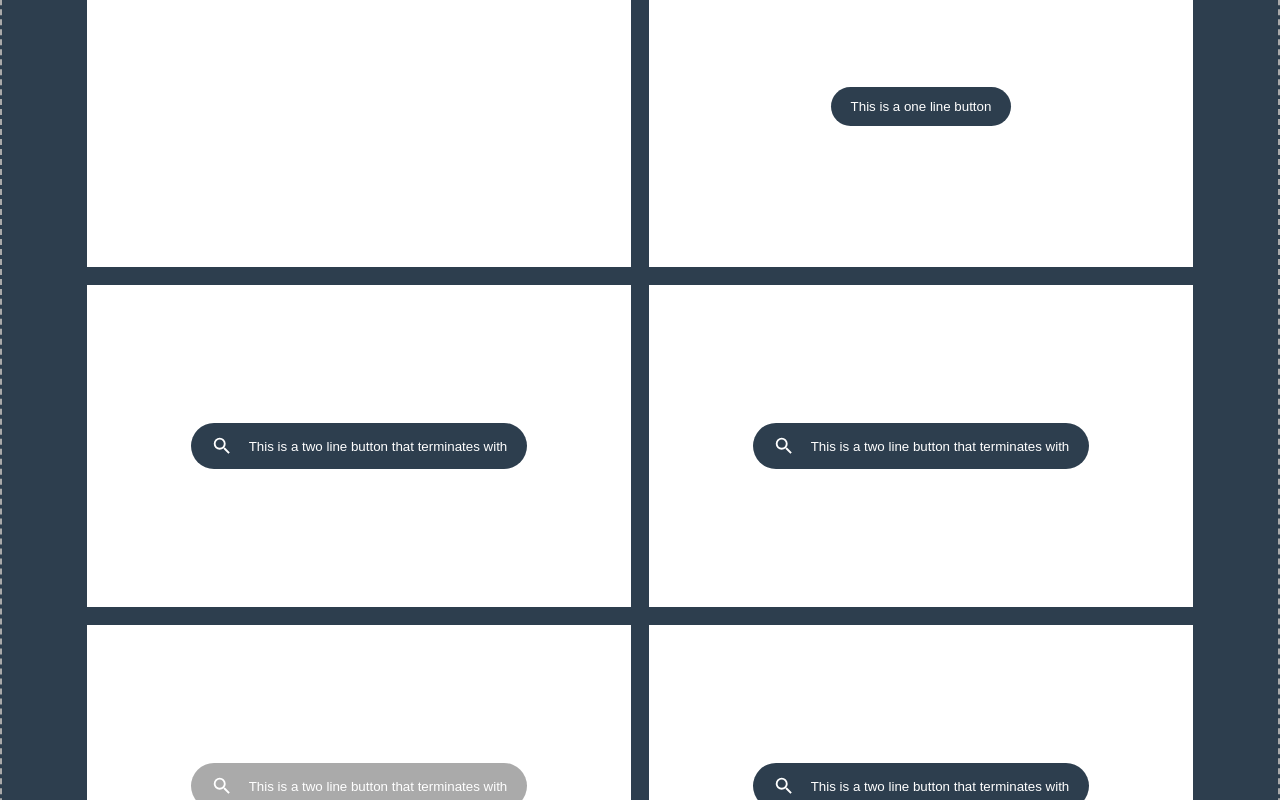
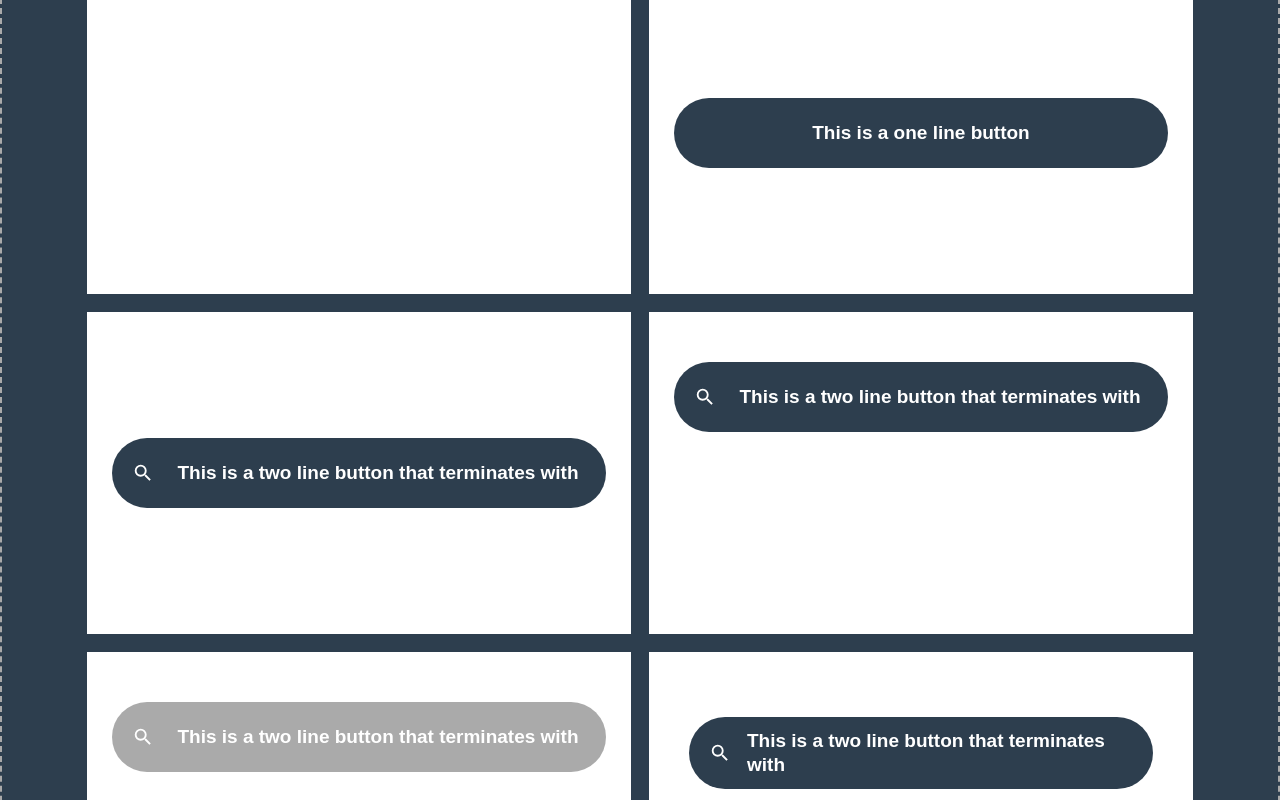
Before and after one commit to jhonnovax/react-components-scss-modules, a React (Create React App) app: page / in a window 1280 px wide. Shown: the part 740-1540 px from the top of the page. Built offline with nearby package versions, Linux system fonts and the light colour scheme.

Commit message:
Fixed issue with font size and refactored styles of card buttons

```diff
--- a/src/components/firm-facts/firm-facts-button/firm-facts-button.module.scss
+++ b/src/components/firm-facts/firm-facts-button/firm-facts-button.module.scss
@@ -10,6 +10,8 @@
 	cursor: pointer;
 	transition: all 0.3s ease-in-out;
 	overflow: hidden;
+	min-height: 70px;
+	width: 100%;
 
 	svg {
 		flex-shrink: 0;
@@ -17,10 +19,12 @@
 		margin-right: 16px;
 	}
 
-	text {
+	.text {
+		margin: 0 auto;
 		font-size: 1.9rem;
 		line-height: 24px;
 		font-weight: 600;
+		text-align: left;
 	}
 
 	&.default {
--- a/src/components/firm-facts/firm-facts-card/firm-facts-card.js
+++ b/src/components/firm-facts/firm-facts-card/firm-facts-card.js
@@ -2,13 +2,14 @@ import React, { useState } from 'react';
 import styles from './firm-facts-card.module.scss';
 import FirmFactButton from '../firm-facts-button/firm-facts-button.js';
 
-const FirmFactsCard = ({ className, disabled, variantCard, variantButton, buttonText }) => {
+const FirmFactsCard = ({ alignTop, disabled, className, variantCard, variantButton, buttonText }) => {
 	const [isBtnHovered, setIsBtnHovered] = useState(false);
+	const alignTopClass = alignTop ? styles.alignTop : '';
 	const cardClass = variantCard === 'border' ? styles.border : styles.default;
 
 	return (
 		<div
-			className={`${className} ${styles.card} ${cardClass}`}
+			className={`${className} ${alignTopClass} ${styles.card} ${cardClass}`}
 			onMouseEnter={() => setIsBtnHovered(true)}
 			onMouseLeave={() => setIsBtnHovered(false)}
 		>
--- a/src/components/firm-facts/firm-facts-card/firm-facts-card.module.scss
+++ b/src/components/firm-facts/firm-facts-card/firm-facts-card.module.scss
@@ -7,7 +7,11 @@
 	text-align: center;
 	min-height: 322px;
 	cursor: pointer;
-	padding: 16px;
+	padding: 50px 25px;
+
+	&.alignTop {
+		align-items: start;
+	}
 
 	&.default {
 		background-color: var(--light-color);
--- a/src/components/firm-facts/firm-facts.js
+++ b/src/components/firm-facts/firm-facts.js
@@ -41,19 +41,22 @@ const FirmFacts = () => {
 				/>
 
 				<FirmFactCard
+					alignTop={true}
 					variantCard="default"
 					variantButton="icon"
 					buttonText={'This is a two line button that terminates with'}
 				/>
 
 				<FirmFactCard
+					alignTop={true}
+					disabled={true}
 					variantCard="default"
 					variantButton="icon"
 					buttonText={'This is a two line button that terminates with'}
-					disabled={true}
 				/>
 
 				<FirmFactCard
+					alignTop={true}
 					variantCard="border"
 					variantButton="icon"
 					buttonText={'This is a two line button that terminates with'}
--- a/src/components/firm-facts/firm-facts.module.scss
+++ b/src/components/firm-facts/firm-facts.module.scss
@@ -6,7 +6,7 @@
 	padding: 85px;
 
 	h1 {
-		font-size: 2.5rem;
+		font-size: 6rem;
 		color: var(--light-color);
 		margin: 0;
 		margin-top: 30px;
--- a/src/index.css
+++ b/src/index.css
@@ -9,12 +9,15 @@
 	--gray-color: #AAAAAA;
 }
 
+html {
+	font-size: 62.5%;
+}
+
 body {
 	background-color: black;
 	margin: 0;
 	padding: 0;
 	font-family: "Open Sans", Helvetica, Arial;
-	font-size: 62.5%;
 }
 
 code {
```
